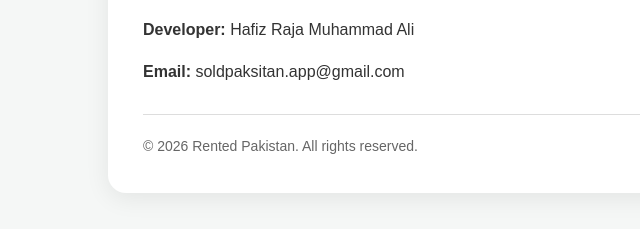
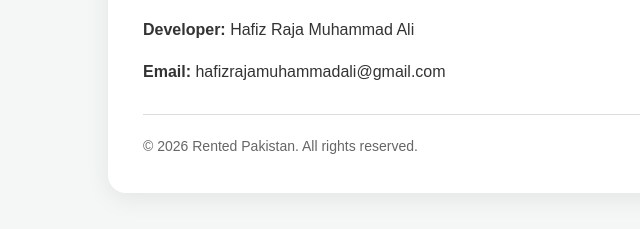
Before and after one commit to hafizrajamuhammadali/rented-pakistan-privacy, a plain HTML site: page delete-account.html in a window 1280 px wide. Shown: the part 1357-1586 px from the top of the page, 127-767 px from the left. Drawn offline with Linux system fonts and the light colour scheme.

Commit message:
Update delete-account.html

```diff
--- a/delete-account.html
+++ b/delete-account.html
@@ -205,7 +205,7 @@
 
         <p>
             <strong>Email:</strong>
-            soldpaksitan.app@gmail.com
+            hafizrajamuhammadali@gmail.com
         </p>
 
         <div class="footer">
```
